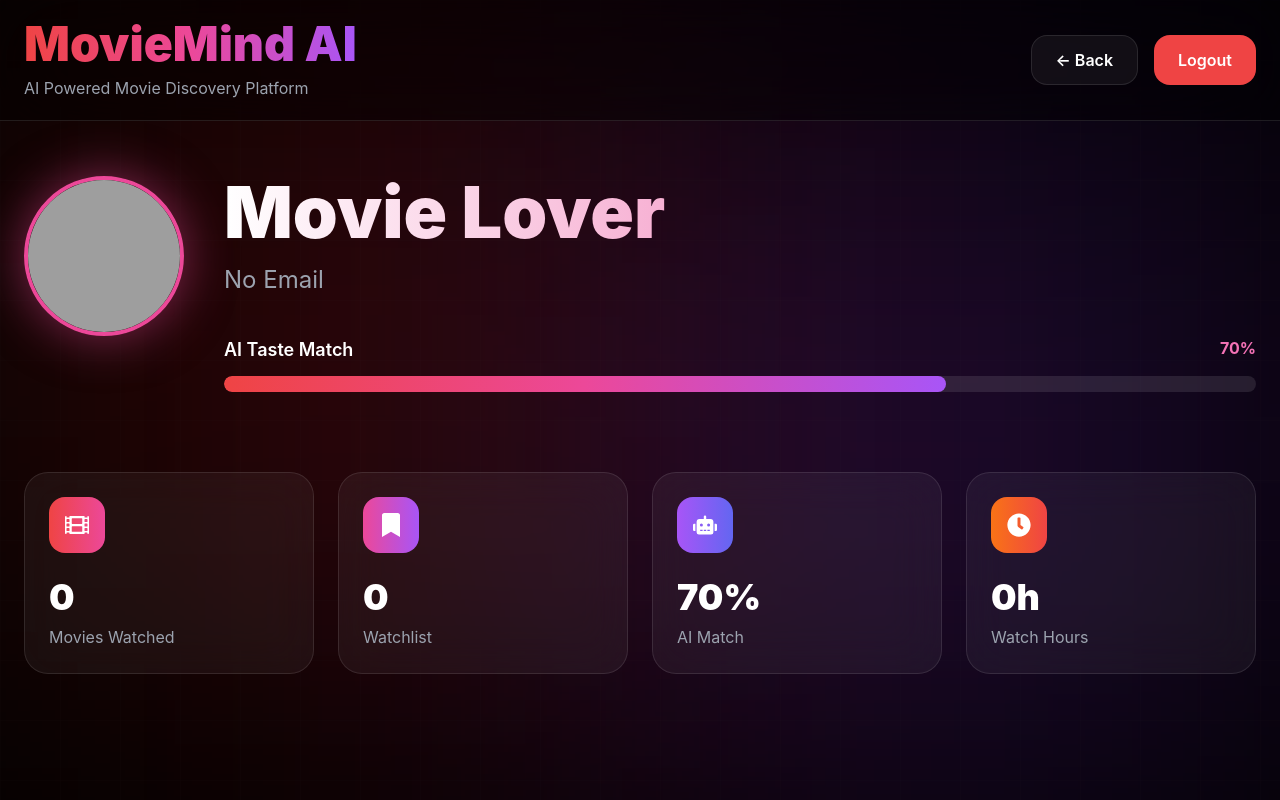
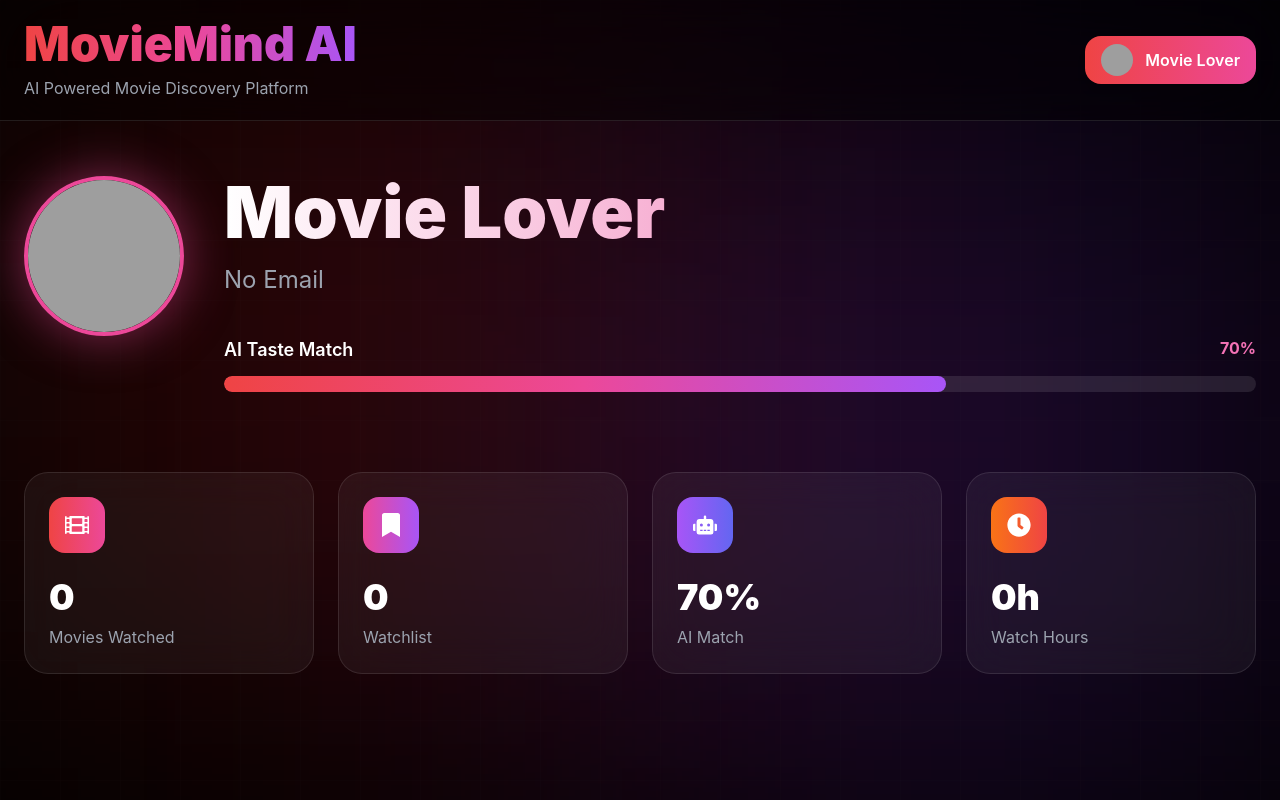
Before and after one commit to Jino31/moviemind-ai, a React app in the folder frontend/: page /profile in a window 1280 px wide. Built offline with nearby package versions, Linux system fonts and the light colour scheme; grey boxes are pictures that could not be loaded; the HTML template or start-up script is replaced by a standard one.

Commit message:
add profile dropdown menu

```diff
--- a/frontend/src/pages/Profile.jsx
+++ b/frontend/src/pages/Profile.jsx
@@ -1,3 +1,4 @@
+import { useState } from "react";
 import { useNavigate } from "react-router-dom";
 
 import {
@@ -18,6 +19,7 @@ import {
 function Profile() {
 
   const navigate = useNavigate();
+  const [showMenu, setShowMenu] = useState(false);
 
   // =========================
   // FIREBASE USER
@@ -175,39 +177,107 @@ function Profile() {
 
           </div>
 
-          {/* BUTTONS */}
+     {/* PROFILE MENU */}
 
-          <div className="flex gap-4">
+<div className="relative">
+
+  <button
+    onClick={() => setShowMenu(!showMenu)}
+    className="
+      flex items-center gap-3
+      px-4 py-2
+      rounded-2xl
+      bg-gradient-to-r
+      from-red-500
+      to-pink-500
+      text-white
+      font-semibold
+      shadow-lg
+      hover:scale-105
+      transition-all
+    "
+  >
+    <img
+      src={userPhoto}
+      alt="profile"
+      className="w-8 h-8 rounded-full object-cover"
+    />
+
+    <span>{userName}</span>
+  </button>
+
+  {showMenu && (
+
+    <div
+      className="
+        absolute right-0 mt-3
+        w-56
+        bg-zinc-900
+        border border-white/10
+        rounded-2xl
+        overflow-hidden
+        shadow-2xl
+        z-50
+      "
+    >
+
+      <button
+        onClick={() => navigate("/")}
+        className="w-full text-left px-4 py-3 hover:bg-zinc-800"
+      >
+        🏠 Home
+      </button>
+
+      <button
+        onClick={() => navigate("/movies")}
+        className="w-full text-left px-4 py-3 hover:bg-zinc-800"
+      >
+        🎬 Movies
+      </button>
+
+      <button
+        onClick={() => navigate("/chatbot")}
+        className="w-full text-left px-4 py-3 hover:bg-zinc-800"
+      >
+        🤖 AI Chat
+      </button>
+
+      <button
+        onClick={() => navigate("/profile")}
+        className="w-full text-left px-4 py-3 hover:bg-zinc-800"
+      >
+        👤 Profile
+      </button>
 
       <button
         onClick={() => navigate(-1)}
-              className="
-                px-6 py-3
-                rounded-2xl
-                bg-white/5
-                border border-white/10
-                text-white font-semibold
-                hover:scale-105
-                transition-all duration-300
-              "
+        className="w-full text-left px-4 py-3 hover:bg-zinc-800"
       >
-              ← Back
+        ⬅ Back
+      </button>
+
+      <button
+        onClick={() => alert("Settings Coming Soon")}
+        className="w-full text-left px-4 py-3 hover:bg-zinc-800"
+      >
+        ⚙ Settings
       </button>
 
       <button
         onClick={handleLogout}
         className="
-                px-6 py-3
-                rounded-2xl
-                bg-red-500
-                text-white
-                font-semibold
-                hover:bg-red-600
-                transition-all duration-300
+          w-full text-left
+          px-4 py-3
+          text-red-400
+          hover:bg-red-500/10
         "
       >
-              Logout
+        🚪 Logout
       </button>
+
+    </div>
+
+  )}
 
 </div>
 
```
Lines whose indentation alone changed are shown as unchanged.
